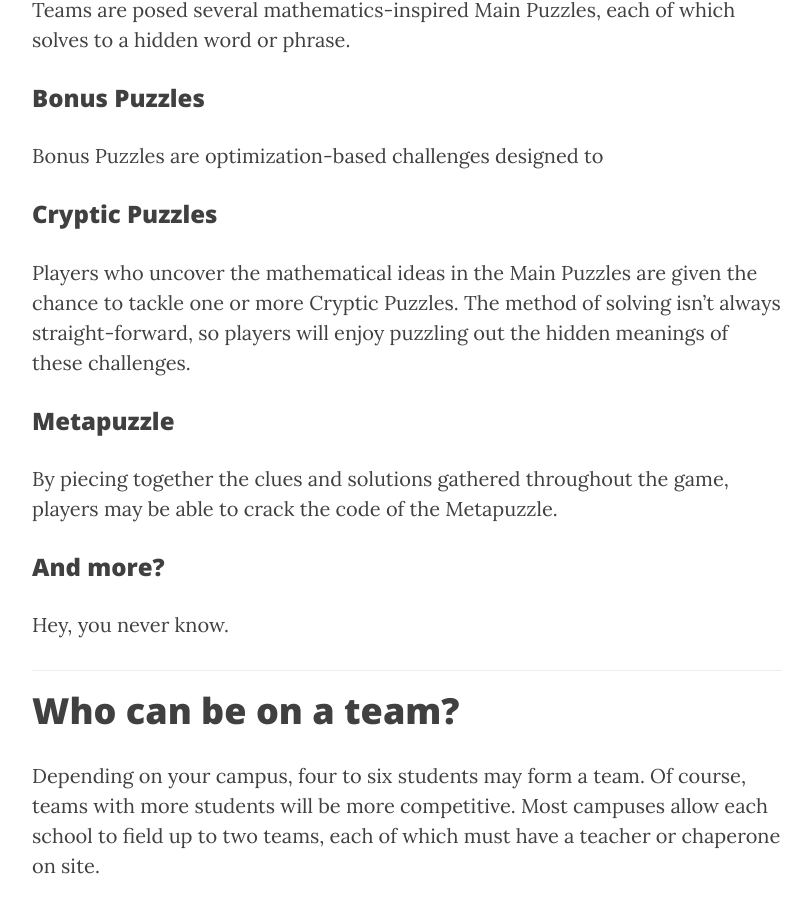
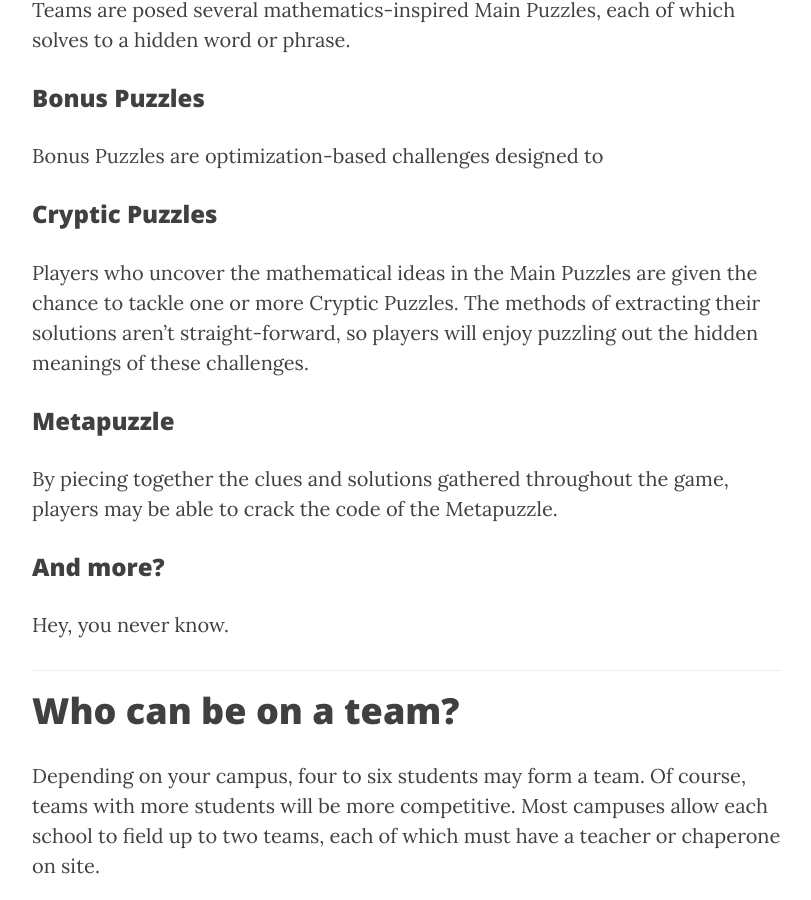
Before and after one commit to MaPPmath/mappmath.github.io, a Jekyll site: the page built from pages/challenge/index.md, in a window 1280 px wide and 900 px high, scrolled down 2710 px. Shown: the whole window, without its empty margins (233-1044 px from the left). Built offline with Jekyll 4.4.1, drawn with Linux system fonts in a browser that asks for light colours; nearby versions of some CDN libraries.

Commit message:
minor edit to challenge page

```diff
--- a/pages/challenge/index.md
+++ b/pages/challenge/index.md
@@ -92,8 +92,9 @@ Bonus Puzzles are optimization-based challenges designed to
 
 Players who uncover the mathematical ideas in the Main Puzzles are
 given the chance to tackle one or more
-Cryptic Puzzles. The method of solving isn't always straight-forward,
-so players will enjoy puzzling out the hidden meanings of these challenges.
+Cryptic Puzzles. The methods of extracting their solutions aren't
+straight-forward, so players will enjoy puzzling out the hidden meanings of
+these challenges.
 
 ### Metapuzzle
 
```
